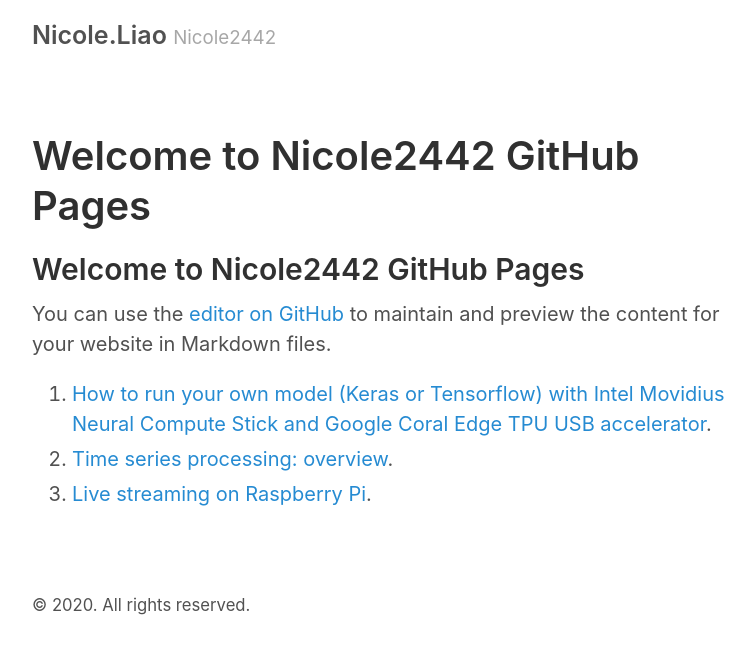
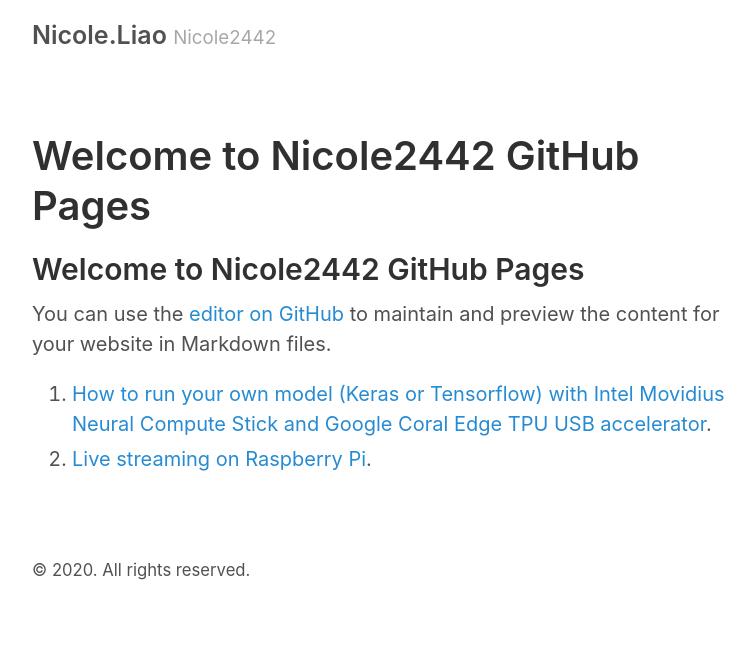
Before and after one commit to Nicole2442/Nicole2442.github.io, a Jekyll site: the page built from index.md, in a window 1280 px wide. Shown: the top 654 px of the page, without its empty margins (258-1013 px from the left). Built offline with Jekyll 4.4.1, drawn with Linux system fonts in a browser that asks for light colours; our own code applies the rules of GitHub Pages for plain Markdown files; the list of posts is cut into pages by our own code.

Commit message:
Update index.md

```diff
--- a/index.md
+++ b/index.md
@@ -3,5 +3,4 @@
 You can use the [editor on GitHub](https://github.com/Nicole2442/Nicole2442.github.io/edit/master/index.md) to maintain and preview the content for your website in Markdown files.
 
 1. [How to run your own model (Keras or Tensorflow) with Intel Movidius Neural Compute Stick and Google Coral Edge TPU USB accelerator](https://nicole2442.github.io/Edge-Computing/).
-2. [Time series processing: overview](https://nicole2442.github.io/time-series-processing/).
-3. [Live streaming on Raspberry Pi](https://nicole2442.github.io/Raspberry_pi_live/).
+2. [Live streaming on Raspberry Pi](https://nicole2442.github.io/Raspberry_pi_live/).
```
